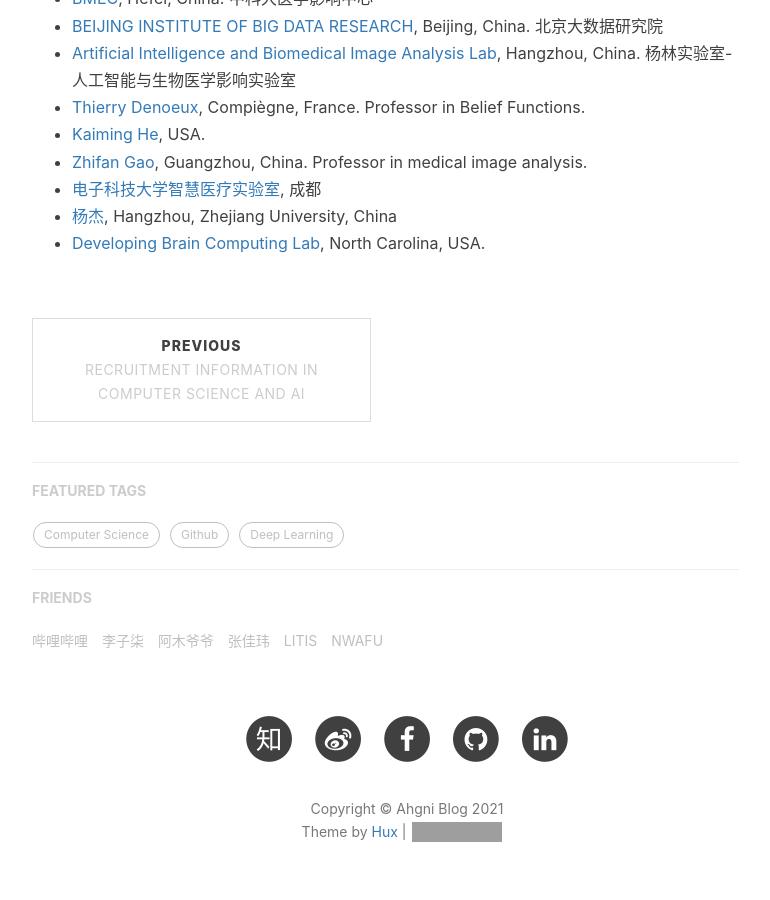
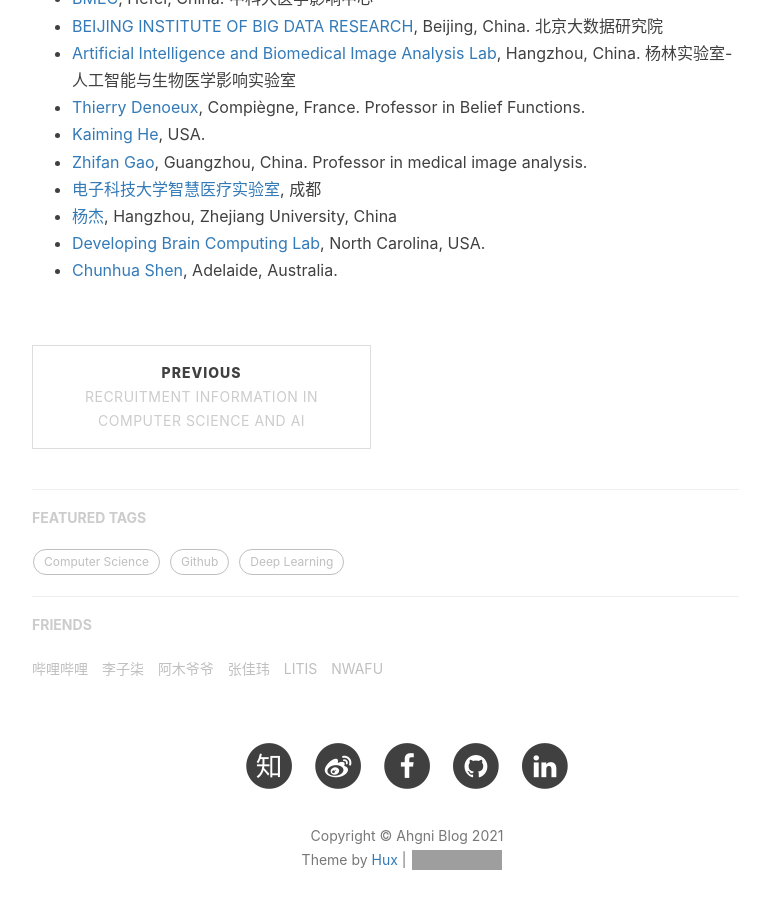
Before and after one commit to jizhang02/jizhang02.github.io, a Jekyll site: the page built from _posts/2020-04-04-lab.markdown, in a window 1280 px wide and 900 px high, scrolled down 1604 px. Shown: the whole window, without its empty margins (233-1003 px from the left). Built offline with Jekyll 4.4.1, drawn with Linux system fonts in a browser that asks for light colours; nearby versions of some CDN libraries; comment, search, counter and statistics services are not loaded; grey boxes are pictures that could not be loaded.

Commit message:
add a scholar

```diff
--- a/_posts/2020-04-04-lab.markdown
+++ b/_posts/2020-04-04-lab.markdown
@@ -41,3 +41,4 @@ This post is mainly the information of labs that including medical imaging, and
 * [电子科技大学智慧医疗实验室](https://faculty.uestc.edu.cn/HiLab/zh_CN/index.htm), 成都
 * [杨杰](https://person.zju.edu.cn/jieyang#0), Hangzhou, Zhejiang University, China
 * [Developing Brain Computing Lab](http://liwang.web.unc.edu/), North Carolina, USA.
+* [Chunhua Shen](https://cshen.github.io/), Adelaide, Australia.
```
